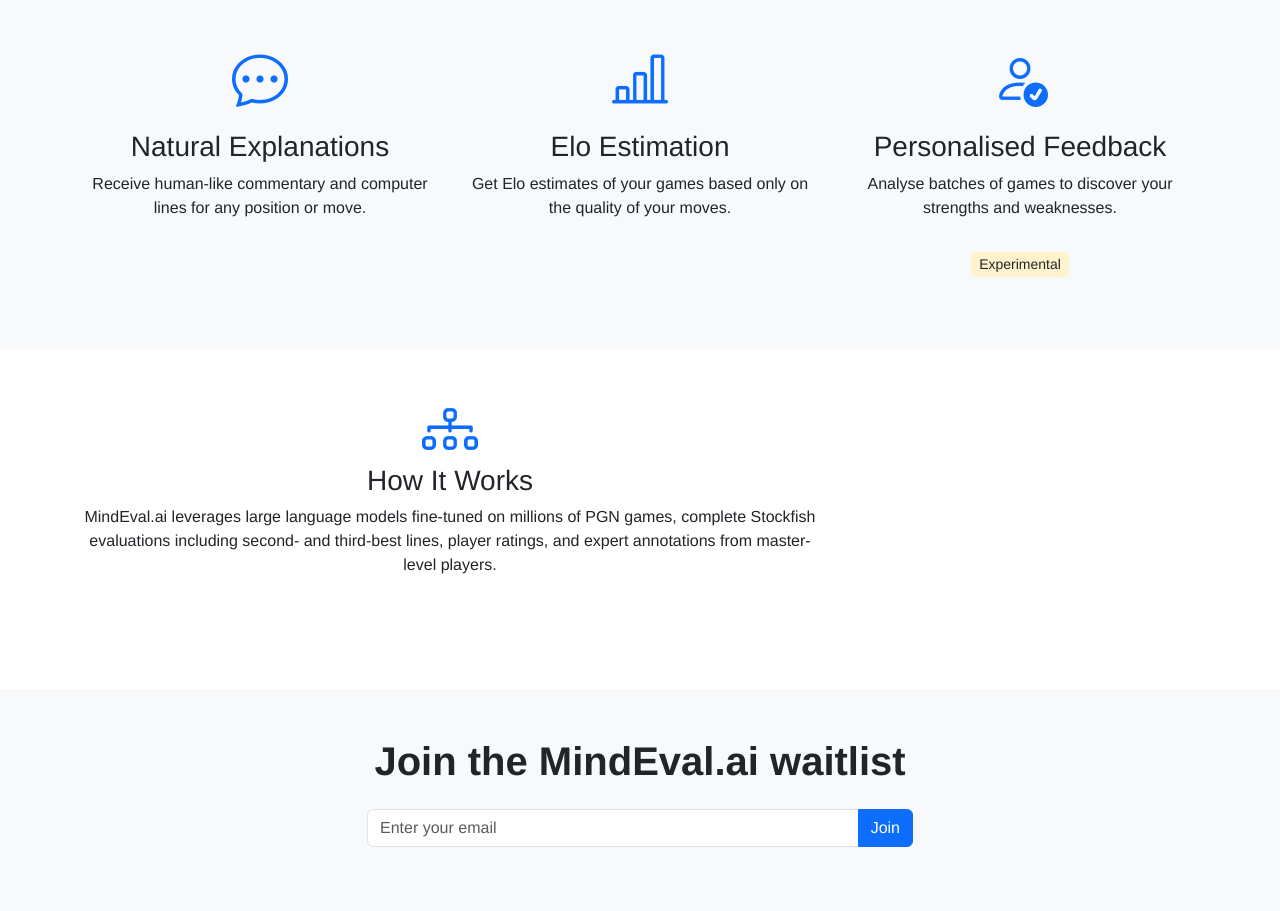
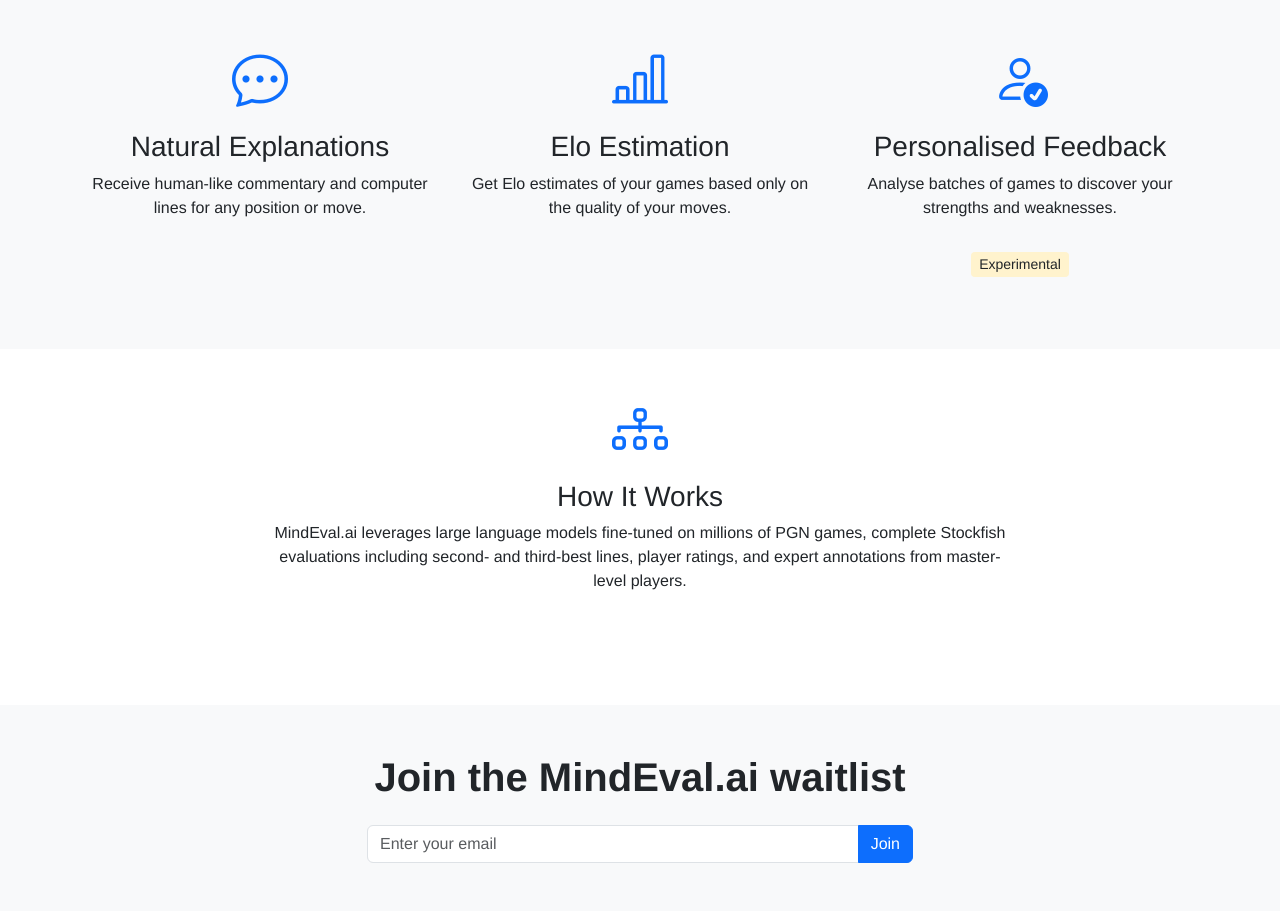
Before and after one commit to MaxKho/MindEvalAI, a Flask app: page / in a window 1280 px wide. Shown: the part 474-1385 px from the top of the page. Before the commit the page ends 1321 px from the top, so only its background shows below. Run offline with Flask 3, Linux system fonts and the light colour scheme.

Commit message:
Center how it works section

```diff
--- a/templates/index.html
+++ b/templates/index.html
@@ -68,8 +68,8 @@
 
     <section id="how-it-works" class="py-5">
         <div class="container">
-            <div class="row feature opacity-0 justify-content-center text-center">
-                <div class="col-lg-8">
+            <div class="row justify-content-center">
+                <div class="col-lg-8 feature opacity-0 text-center mx-auto">
                     <i class="bi bi-diagram-3 display-4 mb-3 text-primary"></i>
                     <h3>How It Works</h3>
                     <p>MindEval.ai leverages large language models fine-tuned on millions of PGN games, complete Stockfish evaluations including second- and third-best lines, player ratings, and expert annotations from master-level players.</p>
```
